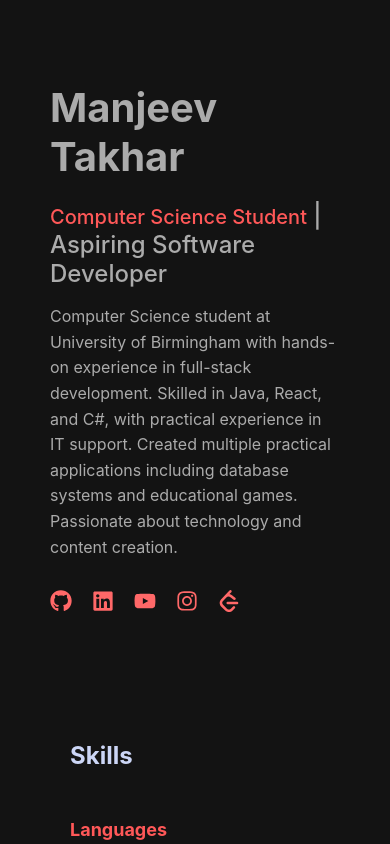
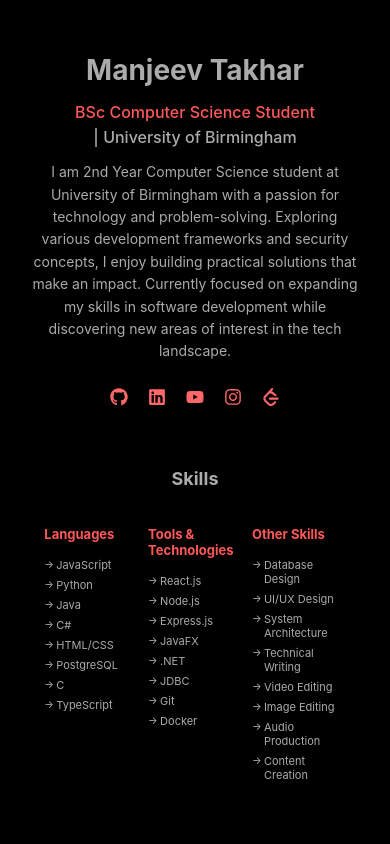
Before and after one commit to m7anj/m7anj, a React (Create React App) app: page / in a window 390 px wide. Shown: the top 844 px of the page. Built offline with nearby package versions, Linux system fonts and the light colour scheme.

Commit message:
(2/5 Components Completed) Skills, Hero
|

```diff
--- a/src/App.css
+++ b/src/App.css
@@ -1,5 +1,5 @@
 :root {
-  --dark-navy: #131313;
+  --dark-navy: #000000; /* Set to black */
   --light-navy: #112240;
   --slate: #8892b0;
   --light-slate: #a8b2d1;
@@ -9,10 +9,10 @@
 
 body {
   margin: 0;
-  padding: 50px 50px;
+  padding: 50px 5%;
   font-family: -apple-system, BlinkMacSystemFont, 'Segoe UI', 'Roboto', 'Oxygen',
     'Ubuntu', 'Cantarell', 'Fira Sans', 'Droid Sans', 'Helvetica Neue', sans-serif;
-  background-color: var(--dark-navy);
+  background-color: rgb(14, 14, 14); /* Ensure background is black */
   color: var(--slate);
   animation: fadeIn 0.5s ease-in-out;
 }
@@ -27,3 +27,33 @@ body {
     transform: translateY(0);
   }
 }
+
+/* Make sure body content adapts to screen size */
+body {
+  margin: 0;
+  padding: 50px 5%;  /* ✅ Changed from fixed 50px to responsive percentage */
+  font-family: -apple-system, BlinkMacSystemFont, 'Segoe UI', 'Roboto', 'Oxygen',
+    'Ubuntu', 'Cantarell', 'Fira Sans', 'Droid Sans', 'Helvetica Neue', sans-serif;
+  background-color: var(--dark-navy);
+  color: var(--slate);
+  animation: fadeIn 0.5s ease-in-out;
+}
+
+/* Smooth fade-in effect */
+@keyframes fadeIn {
+  from {
+    opacity: 0;
+    transform: translateY(-10px);
+  }
+  to {
+    opacity: 1;
+    transform: translateY(0);
+  }
+}
+
+/* ✅ Improve spacing for smaller screens */
+@media (max-width: 768px) {
+  body {
+    padding: 30px 8%;  /* Reduce padding on smaller screens */
+  }
+}
--- a/src/comps/Hero/Hero.css
+++ b/src/comps/Hero/Hero.css
@@ -3,66 +3,83 @@
     flex-direction: column;
     justify-content: center;
     color: #ababab;
+    margin: 0 auto;
+    width: 100%;
+    box-sizing: border-box;
+    /* Consolidated alignment properties */
+    align-items: center;
+    text-align: center;
+    /* Removed duplicate align-items and redundant align-self/align-content */
   }
 
   .hero-title {
-  font-size: 60px;
+    font-size: clamp(28px, 5vw, 60px);
     font-weight: 700;
     color: #ababab;
-  margin-bottom: 20px;
+    margin-bottom: 15px;
+    width: 100%;
   }
 
   .hero-subtitles-container {
-    display: inline;
-    text-align: center;
+    display: flex;
+    flex-direction: row;
+    align-items: center;
+    justify-content: center; /* Added to ensure center alignment consistently */
+    gap: 5px;
+    flex-wrap: wrap;
+    width: 100%;
   }
 
   .hero-subtitle {
-    font-size: 24px;
+    font-size: clamp(16px, 3vw, 24px);
     font-weight: 500;
     color: #ff5858;
   }
 
   .hero-subtitle2 {
-    font-size: 24px;
+    font-size: clamp(16px, 3vw, 24px);
     font-weight: 500;
     color: #ababab;
   }
 
-
   .hero-description {
-  max-width: 540px;
-  font-size: 16px;
+    max-width: 600px;
+    width: 100%;
+    font-size: clamp(14px, 2vw, 16px);
     line-height: 1.6;
-  margin-bottom: 30px;
+    margin-bottom: 25px;
+    text-align: center; /* Ensured this matches the parent's alignment */
   }
 
   .social-links {
     display: flex;
     gap: 20px;
-  margin-top: 25px;
+    margin-top: 20px;
+    flex-wrap: wrap;
+    align-items: center;
+    justify-content: center; /* Added to ensure icons are centered */
   }
 
   .social-links a {
     color: #ff6868;
-  font-size: 22px;
-  transition: all 0.2s ease-in-out;
+    font-size: clamp(18px, 2.5vw, 22px);
+    transition: all 0.2s ease-in-out; /* Re-added transition that was missing */
   }
 
   .social-links a:hover {
     color: #64ffda;
-  transform: translateY(-3px);
+    transform: translateY(-3px); /* Re-added hover effect that was missing */
   }
 
   .hero-button {
     display: inline-block;
-  margin-top: 25px;
+    margin-top: 20px;
     background-color: transparent;
     color: #64ffda;
     border: 1px solid #64ffda;
     border-radius: 4px;
-  padding: 12px 28px;
-  font-size: 14px;
+    padding: clamp(10px, 2vw, 12px) clamp(20px, 4vw, 28px);
+    font-size: clamp(12px, 1.5vw, 14px);
     font-family: monospace;
     cursor: pointer;
     transition: all 0.2s ease-in-out;
@@ -72,13 +89,3 @@
   .hero-button:hover {
     background-color: rgba(100, 255, 218, 0.1);
   }
-
-@media (max-width: 768px) {
-  .hero-title {
-    font-size: 40px;
-  }
-
-  .hero-subtitle {
-    font-size: 20px;
-  }
-}
--- a/src/comps/Hero/Hero.js
+++ b/src/comps/Hero/Hero.js
@@ -1,5 +1,5 @@
 import React from 'react';
-import { FaGithub, FaLinkedin, FaCodepen, FaInstagram, FaGlobe, FaYoutube } from 'react-icons/fa';
+import { FaGithub, FaLinkedin, FaInstagram, FaYoutube, FaNewspaper } from 'react-icons/fa';
 import { SiLeetcode } from 'react-icons/si';
 import './Hero.css';
 
@@ -10,12 +10,16 @@ const Hero = () => {
         <h1 className="hero-title">Manjeev Takhar</h1>
 
         <div className="hero-subtitles-container">
-            <span className="hero-subtitle">Computer Science Student</span>
-            <span className="hero-subtitle2"> | Aspiring Software Developer</span>
+            <span className="hero-subtitle">BSc Computer Science Student</span>
+            <span className="hero-subtitle2"> | University of Birmingham</span>
         </div>
 
         <p className="hero-description">
-        Computer Science student at University of Birmingham with hands-on experience in full-stack development. Skilled in Java, React, and C#, with practical experience in IT support. Created multiple practical applications including database systems and educational games. Passionate about technology and content creation.
+        I am 2nd Year Computer Science student at University of Birmingham with a passion for
+         technology and problem-solving. Exploring various development frameworks and security
+         concepts, I enjoy building practical solutions that make an impact. Currently focused
+         on expanding my skills in software development while discovering new areas of interest
+         in the tech landscape.
         </p>
 
         <div className="social-links">
@@ -34,6 +38,7 @@ const Hero = () => {
           <a href="https://leetcode.com/u/m7anj/" target="_blank" rel="noopener noreferrer" aria-label="LeetCode">
             <SiLeetcode />
           </a>
+
         </div>
       </div>
     </section>
--- a/src/comps/Skills/Skills.css
+++ b/src/comps/Skills/Skills.css
@@ -1,68 +1,76 @@
 .about {
-    padding: 100px 25px;
   display: flex;
   flex-direction: column;
   color: #ababab;
+  width: 100%;
+  box-sizing: border-box;
+  padding: 0 4%;
+  text-align: center;
+  align-items: center;
 }
 
 .about-content {
   max-width: 1000px;
   margin: 0 auto;
+  width: 100%;
 }
 
 .section-title {
-    font-size: 32px;
+  font-size: clamp(28px, 5vw, 50px);
   font-weight: 700;
   color: #ccd6f6;
-    margin-bottom: 40px;
+  margin-bottom: 30px;
   position: relative;
-  }
-
-  .section-title:after {
-    content: '';
-    position: absolute;
-    bottom: -10px;
-    left: 0;
-    width: 70px;
-    height: 3px;
-    background-color: #ff5858;
+  text-align: center;
 }
 
 .about-text {
-    margin-bottom: 50px;
+  margin-bottom: 40px;
+  text-align: center;
 }
 
 .about-text p {
   margin-bottom: 20px;
   line-height: 1.7;
-    font-size: 16px;
+  font-size: clamp(14px, 2vw, 16px);
 }
 
 .about-text p strong {
-    color: #ccd6f6;
+  color: rgb(204, 214, 246);
 }
 
 .technical-background {
-    margin-top: 30px;
+  margin-top: 25px;
+  width: 100%;
+  text-align: center;
 }
 
 .technical-background h3 {
-    font-size: 24px;
-    color: #ccd6f6;
-    margin-bottom: 25px;
+  font-size: clamp(20px, 3vw, 24px);
+  color: #ababab;
+  margin-bottom: 20px;
+  text-align: center;
 }
 
 .skills-container {
   display: grid;
-    grid-template-columns: repeat(auto-fill, minmax(250px, 1fr));
-    gap: 30px;
-    margin-top: 20px;
+  grid-template-columns: repeat(3, minmax(180px, 1fr));
+  gap: 20px;
+  margin: 20px auto;
+  width: fit-content;
+  max-width: 800px;
+  justify-content: center;
+}
+
+.skill-category {
+  text-align: left;
 }
 
 .skill-category h4 {
-    font-size: 18px;
+  font-size: clamp(16px, 2vw, 18px);
   color: #ff5858;
   margin-bottom: 15px;
+  text-align: left;
 }
 
 .skill-category ul {
@@ -74,51 +82,131 @@
   position: relative;
   padding-left: 20px;
   margin-bottom: 10px;
-    font-size: 16px;
+  font-size: clamp(14px, 1.8vw, 16px);
+  text-align: left;
 }
 
 .skill-category li:before {
-    content: '▹';
+  content: '→';
   position: absolute;
   left: 0;
-    color: #64ffda;
+  color: #b6b6b6;
 }
 
-  .skill-category li:hover {
-    color: #ccd6f6;
-    transition: all 0.2s ease-in-out;
-  }
-
-  /* Button styles consistent with hero section */
 .about-button {
   display: inline-block;
-    margin-top: 25px;
+  margin: 25px auto 0;
   background-color: transparent;
   color: #64ffda;
   border: 1px solid #64ffda;
   border-radius: 4px;
-    padding: 12px 28px;
-    font-size: 14px;
+  padding: clamp(10px, 2vw, 12px) clamp(20px, 4vw, 28px);
+  font-size: clamp(12px, 1.5vw, 14px);
   font-family: monospace;
   cursor: pointer;
   transition: all 0.2s ease-in-out;
   text-decoration: none;
+  text-align: center;
 }
 
 .about-button:hover {
   background-color: rgba(100, 255, 218, 0.1);
 }
 
+/* Improved media queries for mobile devices */
+@media (max-width: 992px) {
+  .skills-container {
+    grid-template-columns: repeat(3, minmax(140px, 1fr));
+    gap: 15px;
+  }
+
+  .skill-category h4 {
+    font-size: 16px;
+  }
+
+  .skill-category li {
+    font-size: 14px;
+    margin-bottom: 8px;
+  }
+}
+
 @media (max-width: 768px) {
   .about {
-      padding: 70px 20px;
-    }
-
-    .section-title {
-      font-size: 28px;
+    padding: 20px 4%;
   }
 
   .skills-container {
-      grid-template-columns: 1fr;
+    grid-template-columns: repeat(2, minmax(130px, 1fr));
+    gap: 15px;
+    max-width: 400px;
+  }
+
+  .about-button {
+    display: block;
+    max-width: 200px;
+  }
+
+  .skill-category h4 {
+    font-size: 15px;
+  }
+
+  .skill-category li {
+    font-size: 13px;
+    padding-left: 15px;
   }
 }
+
+@media (max-width: 480px) {
+  .about {
+    padding: 15px 4%;
+  }
+
+  .skills-container {
+    grid-template-columns: repeat(3, minmax(90px, 1fr));
+    gap: 10px;
+    max-width: 320px;
+  }
+
+  .skill-category h4 {
+    font-size: 13px;
+    margin-bottom: 10px;
+  }
+
+  .skill-category li {
+    font-size: 11px;
+    padding-left: 12px;
+    margin-bottom: 6px;
+  }
+
+  .skill-category li:before {
+    font-size: 10px;
+  }
+
+  .about-button {
+    width: 80%;
+  }
+
+  .technical-background h3 {
+    font-size: 18px;
+    margin-bottom: 15px;
+  }
+}
+
+/* Extra small devices */
+@media (max-width: 380px) {
+  .skills-container {
+    grid-template-columns: repeat(3, minmax(80px, 1fr));
+    gap: 8px;
+    max-width: 280px;
+  }
+
+  .skill-category h4 {
+    font-size: 12px;
+  }
+
+  .skill-category li {
+    font-size: 10px;
+    padding-left: 10px;
+    margin-bottom: 5px;
+  }
+}
```
Also changed, not shown: 1 other file (tests, documents, lock files or other folders). Lines whose indentation alone changed are shown as unchanged.
